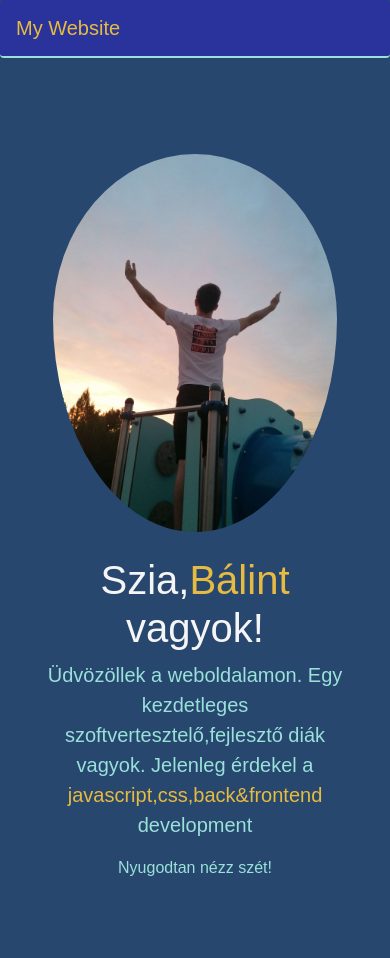
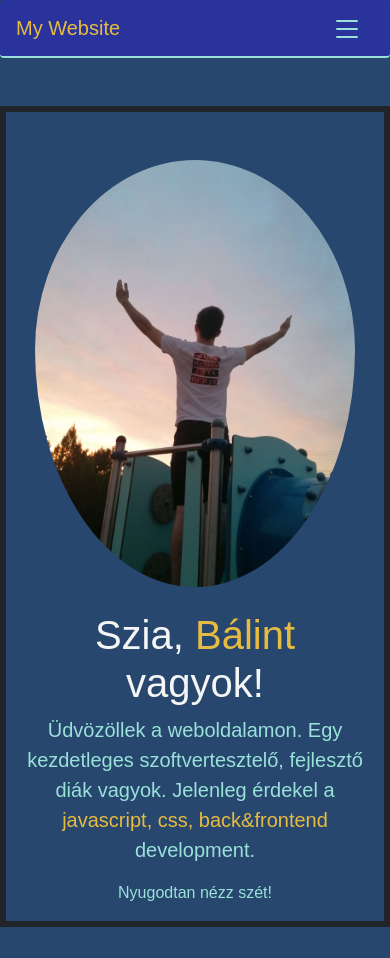
Before and after one commit to MountainSpiritq/Portfolio, a plain HTML site: page index.html in a window 390 px wide. Drawn offline with nearby package versions, Linux system fonts and the light colour scheme.

Commit message:
it ain't so ugly anymore

```diff
--- a/home.html
+++ b/home.html
@@ -10,16 +10,18 @@
 
 
 
-<div class="container mt-5">
-    <div class="row">
-        <div class="col-md-6 offset-md-3 text-center">
-            <img src="./Creator.jpg" class="img-fluid creator rounded-circle mb-4 pt-5" alt="Writer's Photo">
-            <h1>Szia,<span class="nev" href="">Bálint</span> vagyok! </h1>
-            <p class="lead">Üdvözöllek a weboldalamon. Egy kezdetleges szoftvertesztelő,fejlesztő diák vagyok. Jelenleg érdekel a <span  class="nev" href="">javascript,css,back&frontend</span> development</p>
-            <p>Nyugodtan nézz szét!</p>
+
+    <div class="row hello">
+        <div class="col-md-6 offset-md-3 text-center ">
+            <div>
+                <img src="./Creator.jpg" class="img-fluid  creator rounded-circle mb-4 pt-5" alt="Writer's Photo">
+                <h1>Szia, <span class="nev" href="">Bálint</span> vagyok! </h1>
+                <p class="lead">Üdvözöllek a weboldalamon. Egy kezdetleges szoftvertesztelő, fejlesztő diák vagyok. Jelenleg érdekel a <span  class="nev" href="">javascript, css, back&frontend</span> development.</p>
+                <p>Nyugodtan nézz szét!</p>
+            </div>
         </div>
     </div>
-</div>
+
 
 <script src="https://code.jquery.com/jquery-3.2.1.slim.min.js"></script>
 <script src="https://cdnjs.cloudflare.com/ajax/libs/popper.js/1.12.9/umd/popper.min.js"></script>
--- a/index.html
+++ b/index.html
@@ -12,8 +12,12 @@
 
 <nav class="navbar navbar-expand-lg rounded">
     <a class="navbar-brand" href="#">My Website</a>
-    <button class="navbar-toggler" type="button" data-toggle="collapse" data-target="#navbarNav" aria-controls="navbarNav" aria-expanded="false" aria-label="Toggle navigation">
-        <span class="navbar-toggler-icon"></span>
+    <button class="navbar-toggler" data-toggle="collapse" data-target="#navbarNav" >
+        <span class="navbar-toggler-icon">
+            <svg xmlns="http://www.w3.org/2000/svg" width="32" height="32" fill="currentColor" class="bi bi-list" viewBox="0 0 16 16">
+            <path fill-rule="evenodd" d="M2.5 12a.5.5 0 0 1 .5-.5h10a.5.5 0 0 1 0 1H3a.5.5 0 0 1-.5-.5zm0-4a.5.5 0 0 1 .5-.5h10a.5.5 0 0 1 0 1H3a.5.5 0 0 1-.5-.5zm0-4a.5.5 0 0 1 .5-.5h10a.5.5 0 0 1 0 1H3a.5.5 0 0 1-.5-.5z"/>
+          </svg>
+        </span>
     </button>
     <div class="collapse navbar-collapse" id="navbarNav">
         <ul class="navbar-nav ml-auto">
@@ -33,7 +37,7 @@
     </div>
 </nav>
 
-<div class="container mt-5">
+<div class="container mt-5 ">
 
 </div>
 
--- a/style.css
+++ b/style.css
@@ -13,7 +13,8 @@ body{
 }
 
 .container{
-    background-color: #27476E;
+
+
 }
 .nav-link{
     color: whitesmoke;
@@ -31,7 +32,17 @@ p{
 h1{
     color: whitesmoke !important;
 }
+
+.hello{
+    background-color: #27476E;
+    border: 6px solid;
+    margin-bottom: 16px;
+}
 .creator{
-    max-height: 50%;
-
+    height: 20rem;
+    width: 20rem;
 }
+.navbar-toggler-icon{
+    color: #99e1d9;
+    background-color: royalblue;
+}
```
